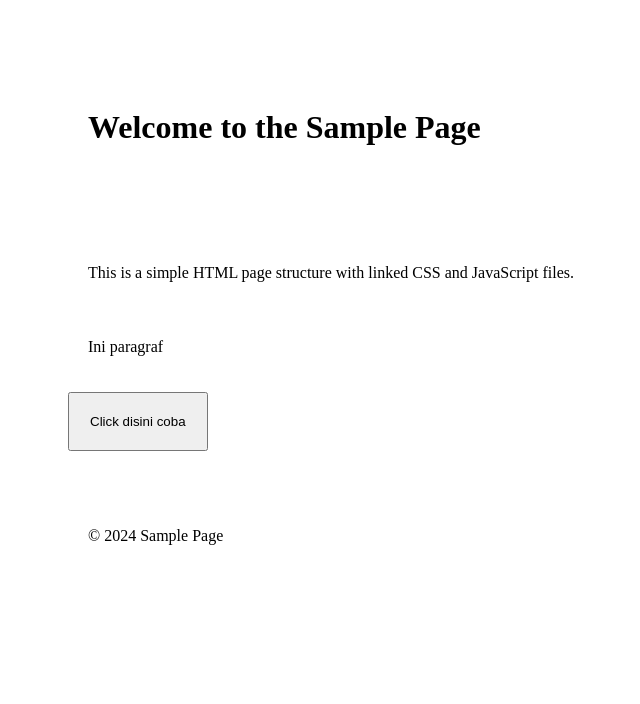
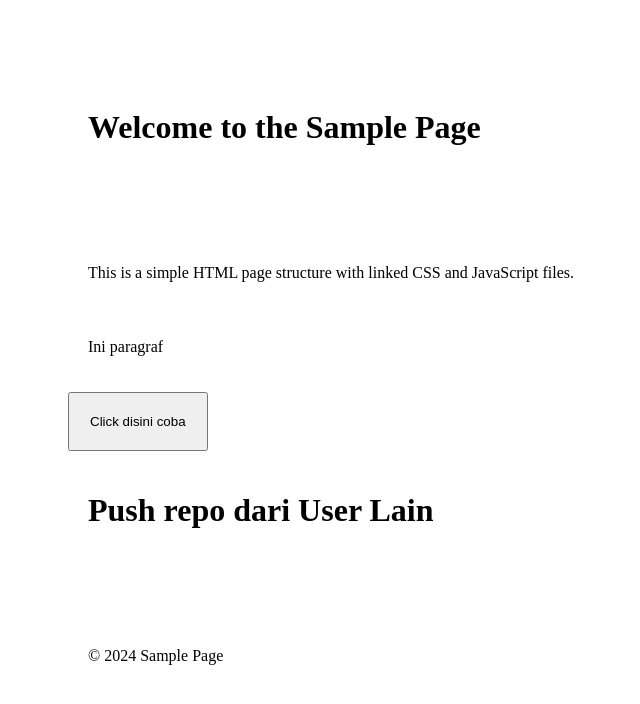
Before and after one commit to RiskaAml/Finance-Flow-Project, a plain HTML site: page index.html in a window 1280 px wide. Shown: the whole page, without its empty margins (0-640 px from the left). Drawn offline with Linux system fonts and the light colour scheme; a script that the page names is missing.

Commit message:
perubahan dari user lain

```diff
--- a/index.html
+++ b/index.html
@@ -18,6 +18,7 @@
       </p>
       <p>Ini paragraf</p>
       <button>Click disini coba</button>
+      <h1>Push repo dari User Lain</h1>
     </main>
     <footer>
       <p>&copy; 2024 Sample Page</p>
--- /dev/null
+++ b/script.js
@@ -0,0 +1 @@
+console.log("Hello, From user Lain");
```
